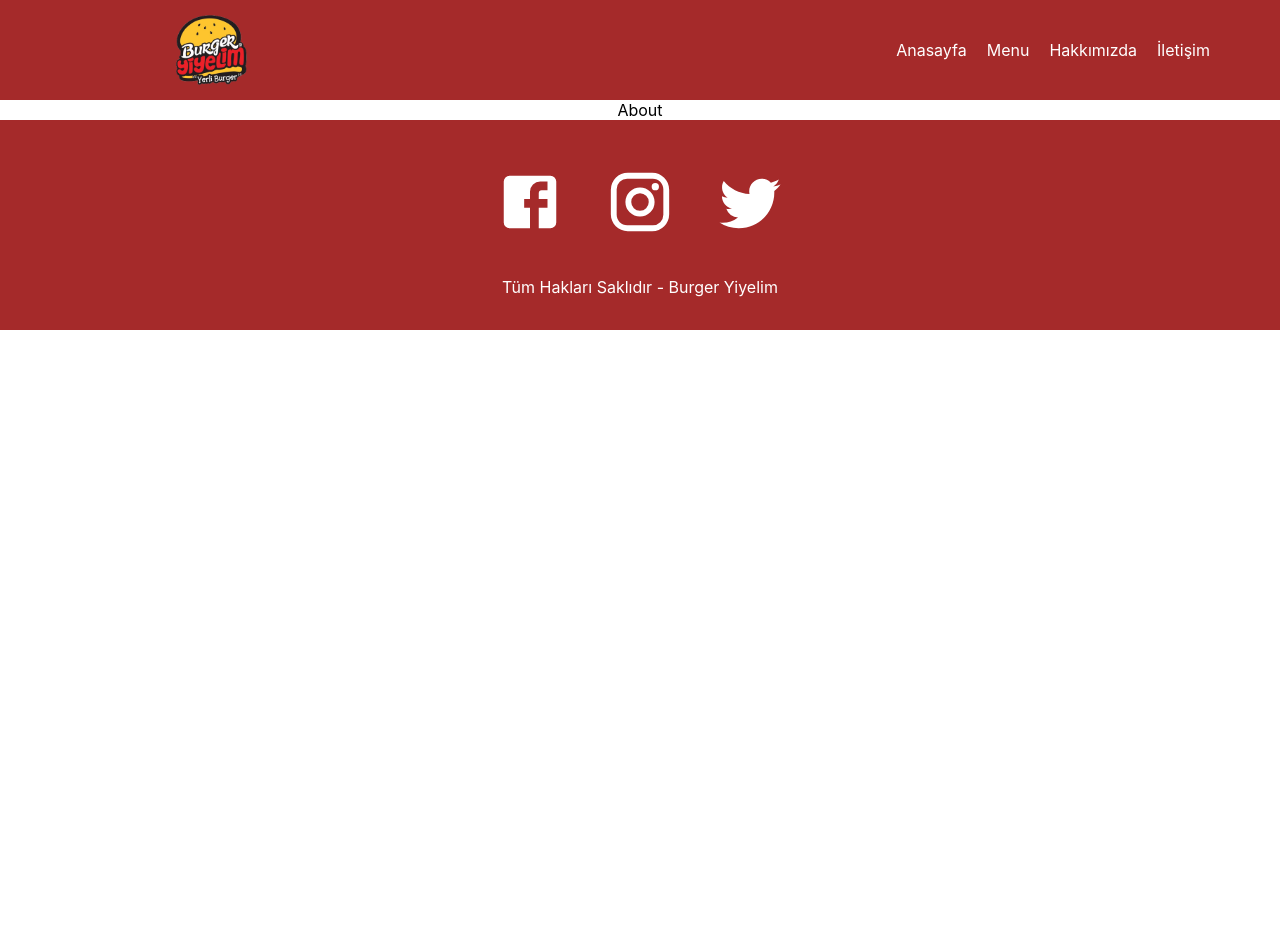
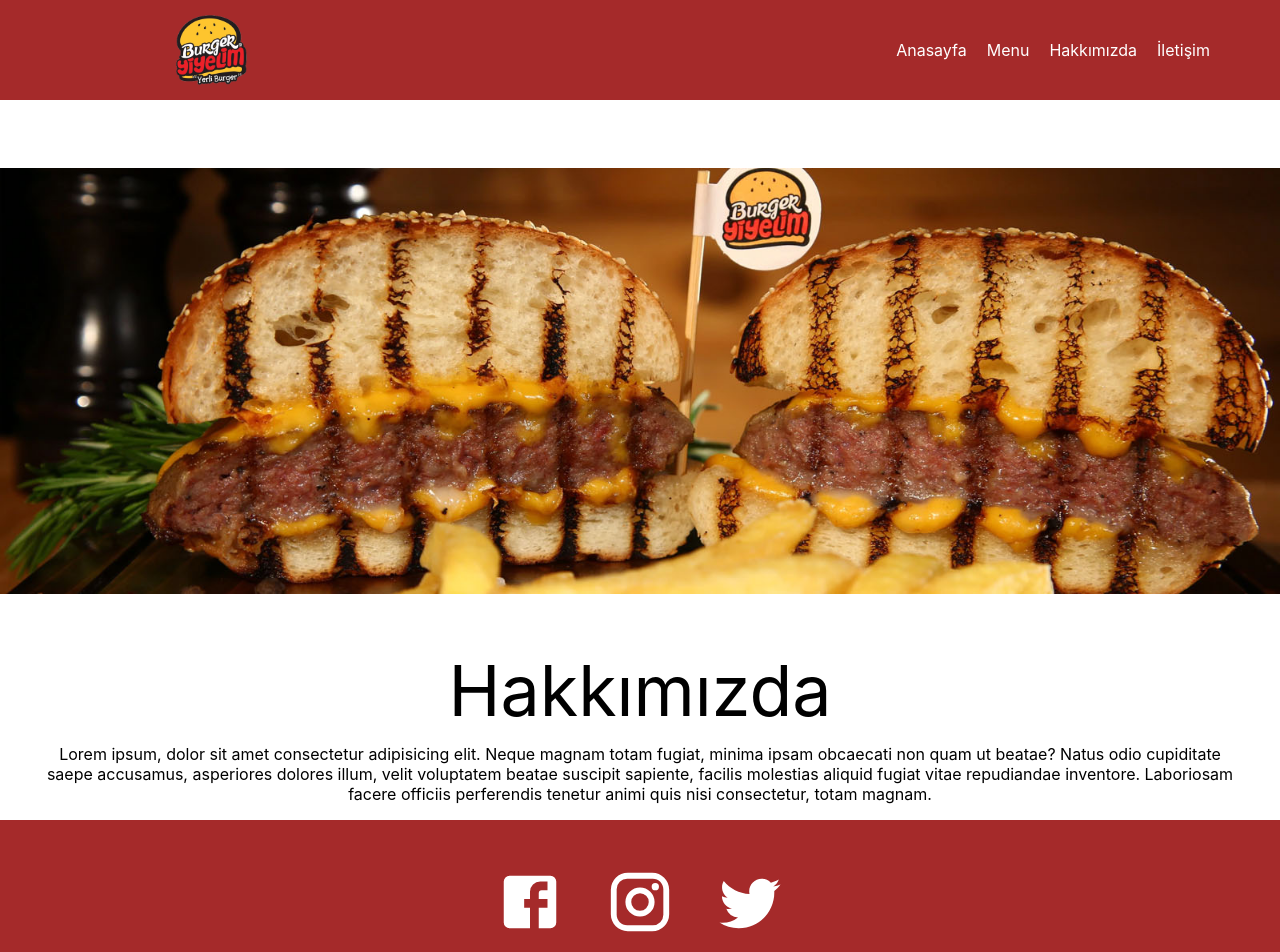
Before and after one commit to kapukayaemre/react-burger-project, a React (Create React App) app: page /about in a window 1280 px wide. Shown: the top 952 px of the page. Before the commit the page ends 800 px from the top, so only its background shows below. Built offline with nearby package versions, Linux system fonts and the light colour scheme.

Commit message:
About page integrated

```diff
--- a/src/components/About.js
+++ b/src/components/About.js
@@ -1,7 +1,27 @@
 import React from "react";
+import BannerImage from "../assets/banneryeni.jpg";
+import "../styles/About.css";
 
 function About() {
-  return <div>About</div>;
+  return (
+    <div className="about">
+      <div
+        className="aboutTop"
+        style={{ backgroundImage: `url(${BannerImage})` }}
+      ></div>
+      <div className="aboutBottom">
+        <h1>Hakkımızda</h1>
+        <p>
+          Lorem ipsum, dolor sit amet consectetur adipisicing elit. Neque magnam
+          totam fugiat, minima ipsam obcaecati non quam ut beatae? Natus odio
+          cupiditate saepe accusamus, asperiores dolores illum, velit voluptatem
+          beatae suscipit sapiente, facilis molestias aliquid fugiat vitae
+          repudiandae inventore. Laboriosam facere officiis perferendis tenetur
+          animi quis nisi consectetur, totam magnam.
+        </p>
+      </div>
+    </div>
+  );
 }
 
 export default About;
--- /dev/null
+++ b/src/styles/About.css
@@ -0,0 +1,37 @@
+.about {
+    width: 100%;
+    height: 90vh;
+    display: flex;
+    flex-direction: column;
+  }
+
+  .aboutTop {
+    margin-top: 20px;
+    width: 100%;
+    height: 100%;
+    background-position: center;
+    background-repeat: no-repeat;
+    background-size: contain;
+    font-family: 'Gill Sans', 'Gill Sans MT', Calibri, 'Trebuchet MS', sans-serif;
+  }
+
+  .aboutBottom {
+    display: flex;
+    flex-direction: column;
+    align-items: center;
+  }
+
+  .aboutBottom p {
+    width: 1200px;
+  }
+
+  .about .aboutBottom h1 {
+    margin-bottom: 10px;
+    font-weight: 400;
+    font-size: 70px;
+    color: black;
+    height: 30px;
+    display: flex;
+    justify-content: center;
+    transform: translateY(-40px);
+  }
```
